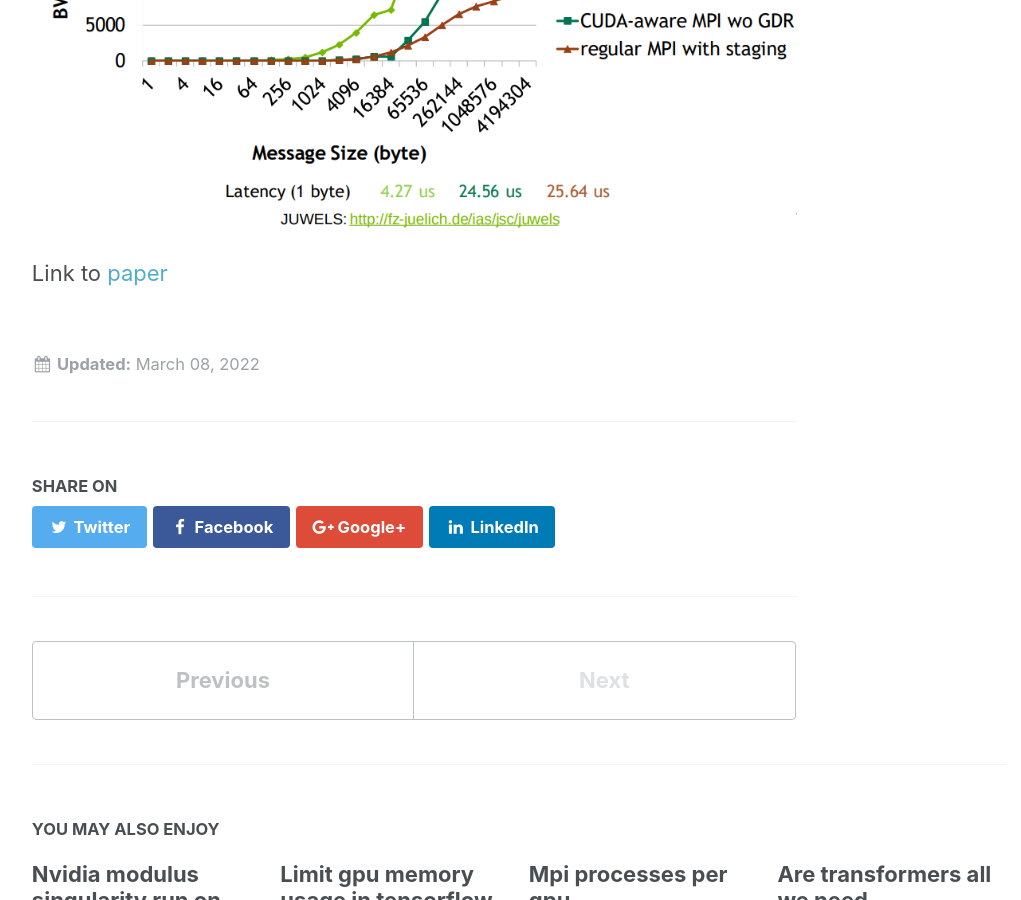
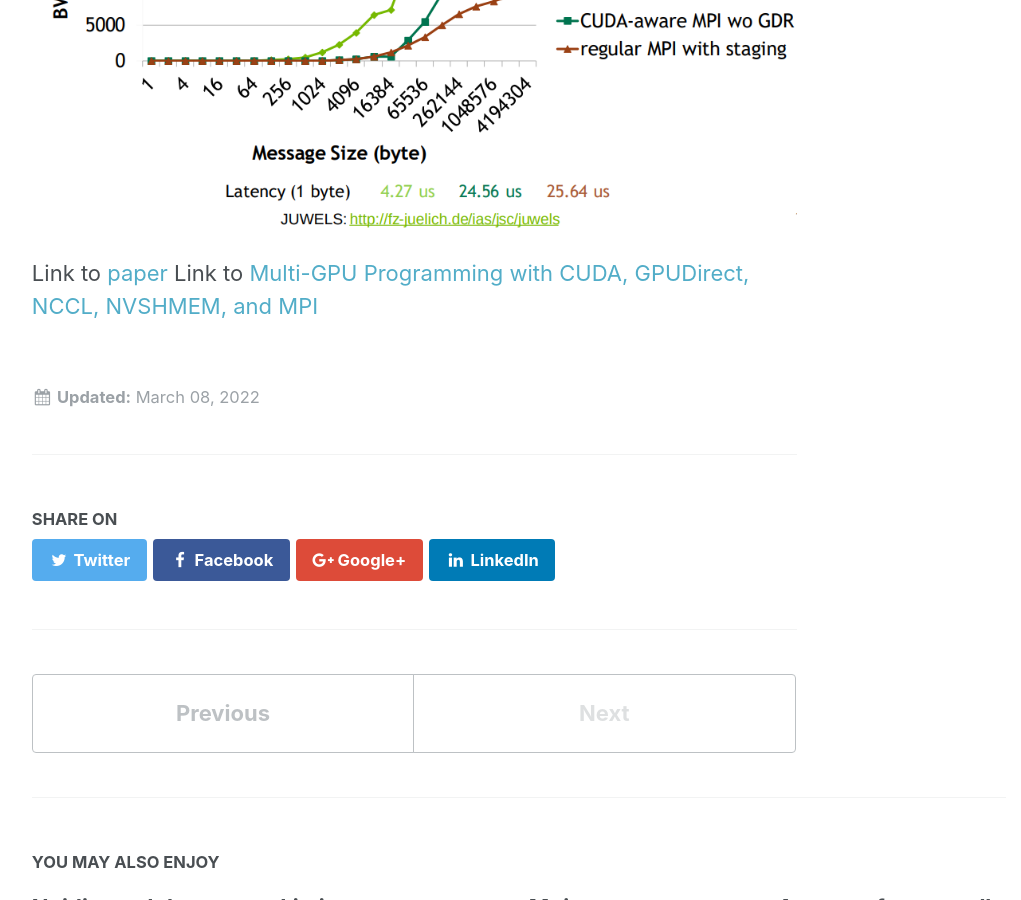
Before and after one commit to JingchaoZhang/JingchaoZhang.github.io, a Jekyll site: the page built from _posts/2022-03-08-Optimized large-message broadcast for deep learning workloads: MPI, MPI+NCCL, or NCCL2.md, in a window 1280 px wide and 900 px high, scrolled down 3552 px. Shown: the whole window, without its empty margins (252-1273 px from the left). Built offline with Jekyll 4.4.1, drawn with Linux system fonts in a browser that asks for light colours.

Commit message:
Update 2022-03-08-Optimized large-message broadcast for deep learning workloads: MPI, MPI+NCCL, or NCCL2.md

```diff
--- a/_posts/2022-03-08-Optimized large-message broadcast for deep learning workloads: MPI, MPI+NCCL, or NCCL2.md
+++ b/_posts/2022-03-08-Optimized large-message broadcast for deep learning workloads: MPI, MPI+NCCL, or NCCL2.md
@@ -24,3 +24,4 @@ To better utilize the net- work resources, i.e., to saturate the available bandw
 ![alt text](https://raw.githubusercontent.com/JingchaoZhang/JingchaoZhang.github.io/master/images/3_Screenshot%20from%202022-03-08%2001-58-29.png)
 
 Link to [paper](https://www.sciencedirect.com/science/article/pii/S0167819118303284?via%3Dihub)
+Link to [Multi-GPU Programming with CUDA, GPUDirect, NCCL, NVSHMEM, and MPI](https://www.nvidia.com/en-us/on-demand/session/gtcspring21-cwes1084/)
```
